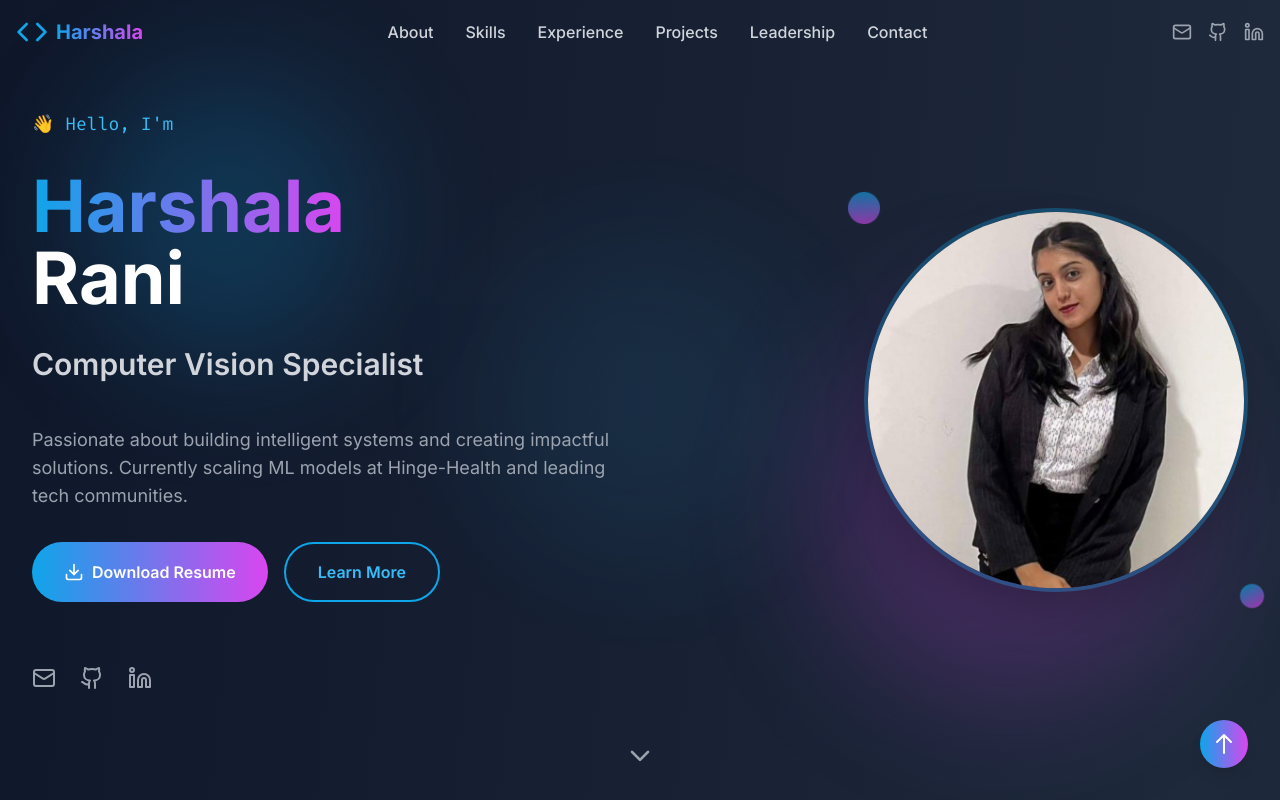
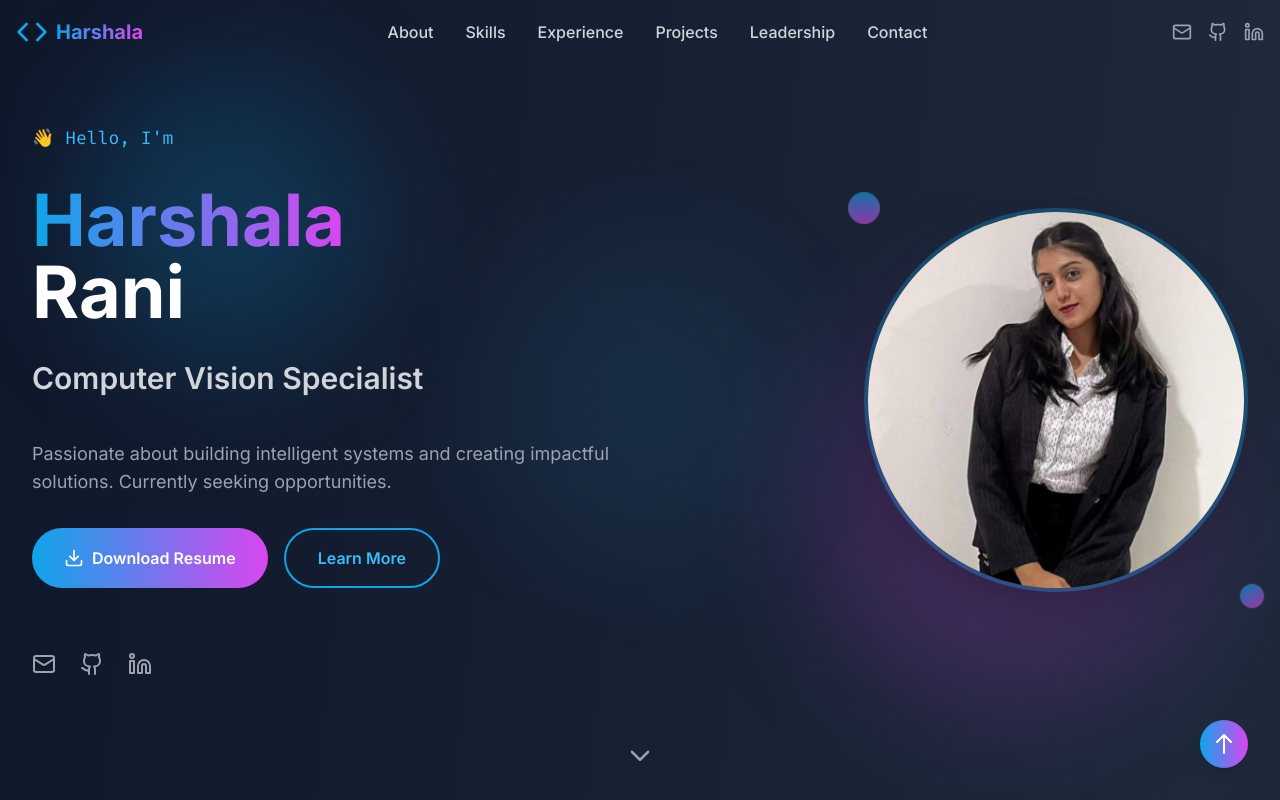
Before and after one commit to harshhala-ranii/portfolio, a React (Create React App) app: page / in a window 1280 px wide. Shown: the top 800 px of the page. Built offline with nearby package versions, Linux system fonts and the light colour scheme.

Commit message:
uPDATE BIO

```diff
--- a/src/components/Hero.tsx
+++ b/src/components/Hero.tsx
@@ -91,7 +91,7 @@ const Hero: React.FC = () => {
               className="text-base sm:text-lg text-gray-400 leading-relaxed max-w-2xl"
             >
               Passionate about building intelligent systems and creating impactful solutions.
-              Currently scaling ML models at Hinge-Health and leading tech communities.
+              Currently seeking opportunities.
             </motion.p>
 
             {/* CTA Buttons */}
```
